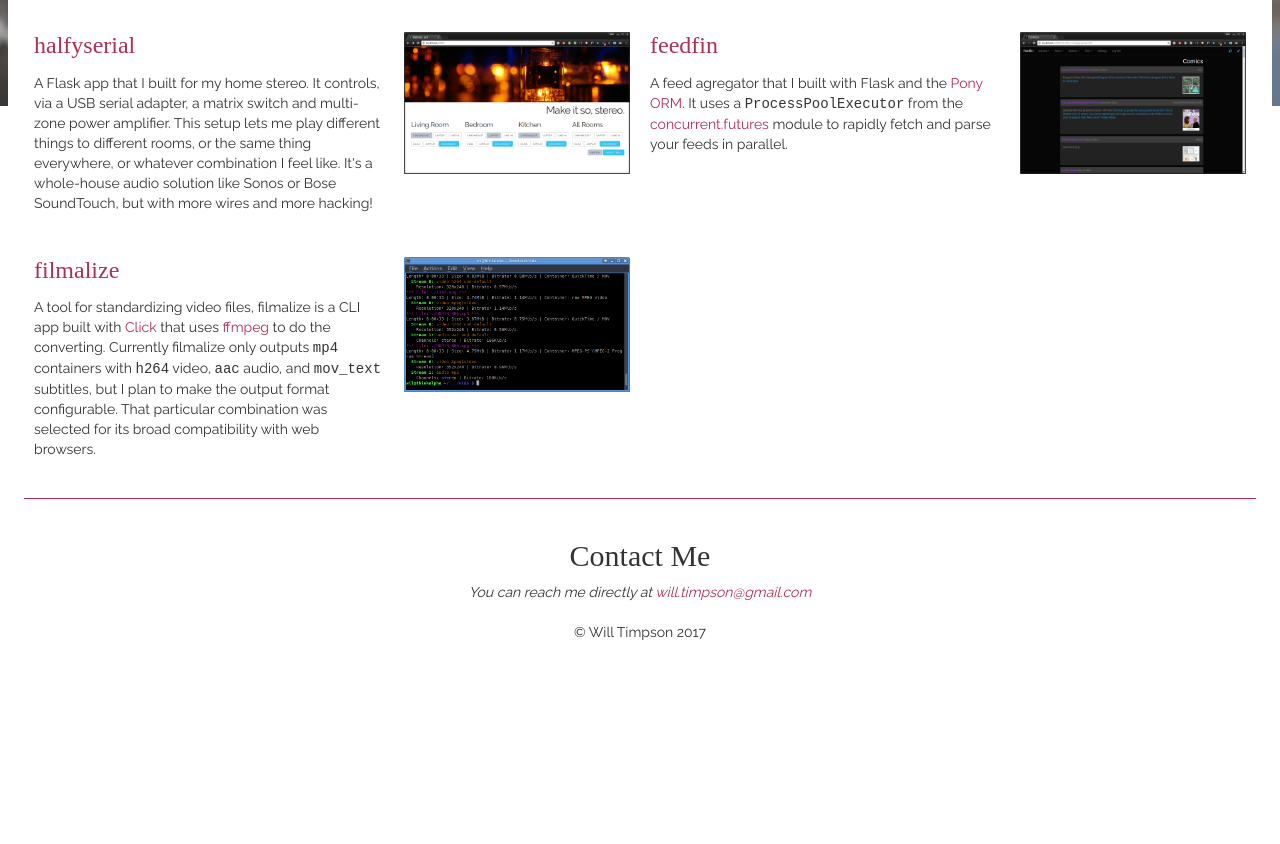
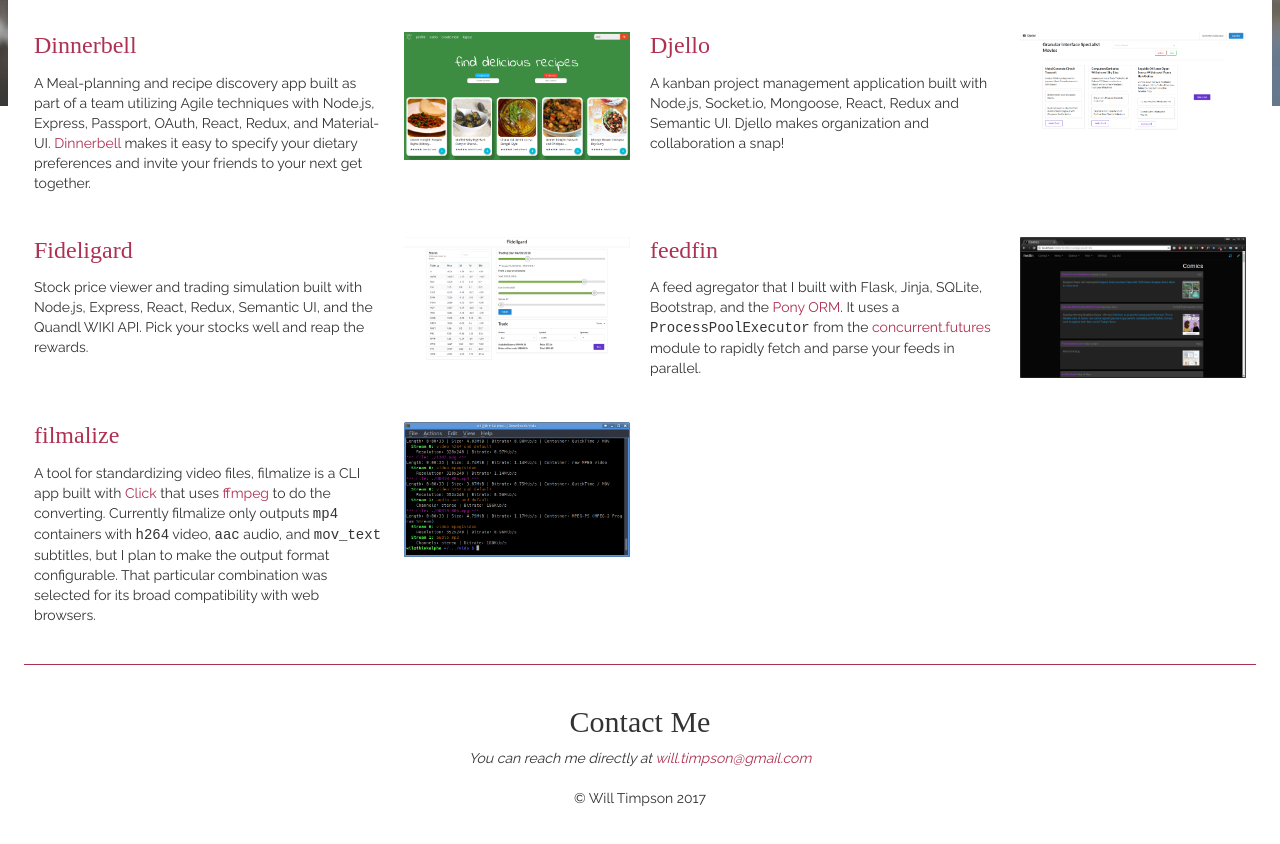
Before and after one commit to thebopshoobop/rwillt, a plain HTML site: page index.html in a window 1280 px wide. Shown: the part 694-1538 px from the top of the page. Drawn offline with nearby package versions, Linux system fonts and the light colour scheme; files that its build step writes are made by us from their sources; a web font is replaced by a local one.

Commit message:
add resume, update projects

```diff
--- a/index.html
+++ b/index.html
@@ -28,6 +28,7 @@
         <a href="https://instagram.com/thebopshoobop/">instagram</a>
         <a href="https://www.hackerrank.com/thebopshoobop">hackerrank</a>
         <a href="https://medium.com/@rwillt">medium</a>
+        <a href="/Will_Timpson-Resume.pdf">resume</a>
       </section>
     </section>
   </header>
@@ -41,6 +42,7 @@
         <a href="https://instagram.com/thebopshoobop/">instagram</a>
         <a href="https://www.hackerrank.com/thebopshoobop">hackerrank</a>
         <a href="https://medium.com/@rwillt">medium</a>
+        <a href="/Will_Timpson-Resume.pdf">resume</a>
       </section>
     </header>
 
@@ -50,8 +52,15 @@
         <section>
           <h3>I am a builder.</h3>
           <p>I've assembled everything from computers to homes to menus. These days I focus on web apps. I'm stocking my toolbox
-            with <a href="https://www.python.org/">Python</a>/<a href="http://flask.pocoo.org/">Flask</a> and <a href="https://nodejs.org/en/">Node.js</a>/
-            <a href="http://expressjs.com/">Express</a> for the server along with <a href="https://facebook.github.io/react/">React</a>            and <a href="https://jquery.com/">jQuery</a> for the browser. My markup is <a href="https://developer.mozilla.org/en-US/docs/Glossary/Semantics">semantic</a>            and my stylesheets are <a href="http://sass-lang.com/">Sassy</a>. Let's build something beautiful together!</p>
+            with
+            <a href="https://www.python.org/">Python</a>/
+            <a href="http://flask.pocoo.org/">Flask</a> and
+            <a href="https://nodejs.org/en/">Node.js</a>/
+            <a href="http://expressjs.com/">Express</a> for the server along with
+            <a href="https://facebook.github.io/react/">React</a> and
+            <a href="https://jquery.com/">jQuery</a> for the browser. My markup is
+            <a href="https://developer.mozilla.org/en-US/docs/Glossary/Semantics">semantic</a> and my stylesheets are
+            <a href="http://sass-lang.com/">Sassy</a>. Let's build something beautiful together!</p>
         </section>
         <aside>
           <a href="img/me.jpg">
@@ -82,24 +91,59 @@
       <h2>Projects</h2>
       <article>
         <section>
-          <h3><a href="https://github.com/thebopshoobop/halfyserial">halfyserial</a></h3>
-          <p>A Flask app that I built for my home stereo. It controls, via a USB serial adapter, a matrix switch and multi-zone
-            power amplifier. This setup lets me play different things to different rooms, or the same thing everywhere, or
-            whatever combination I feel like. It's a whole-house audio solution like Sonos or Bose SoundTouch, but with more
-            wires and more hacking!</p>
+          <h3>
+            <a href="https://github.com/thebopshoobop/Dinnerbell">Dinnerbell</a>
+          </h3>
+          <p>A Meal-planning and recipe discovery app built as part of a team utilizing Agile techniques with Node.js, Express,
+            Passport, OAuth, React, Redux, and Material-UI.
+            <a href="https://dinnerbell.herokuapp.com">Dinnerbell</a> makes it easy to specify your dietary preferences and invite your friends to your next get together.</p>
         </section>
         <aside>
-          <a href="img/halfyserial.jpg">
-              <img src="img/halfyserial.jpg" alt="A screenshot of the halfyserial web app.">
+          <a href="img/dinnerbell.png">
+            <img src="img/dinnerbell.png" alt="A screenshot of the Dinnerbell web app.">
           </a>
         </aside>
       </article>
 
       <article>
         <section>
-          <h3><a href="https://github.com/thebopshoobop/feedfin">feedfin</a></h3>
-          <p>A feed agregator that I built with Flask and the <a href="https://ponyorm.com/">Pony ORM</a>. It uses a <code>ProcessPoolExecutor</code>            from the <a href="https://docs.python.org/3/library/concurrent.futures.html">concurrent.futures</a> module to
-            rapidly fetch and parse your feeds in parallel.</p>
+          <h3>
+            <a href="https://github.com/thebopshoobop/Djello">Djello</a>
+          </h3>
+          <p>A kanban project management application built with Node.js, Socket.io, Mongoose, React, Redux and Semantic UI.
+            Djello makes organization and collaboration a snap!</p>
+        </section>
+        <aside>
+          <a href="img/djello.png">
+            <img src="img/djello.png" alt="A screenshot of the Djello web app.">
+          </a>
+        </aside>
+      </article>
+
+      <article>
+        <section>
+          <h3>
+            <a href="https://github.com/thebopshoobop/Fideligard">Fideligard</a>
+          </h3>
+          <p>Stock price viewer and trading simulation built with Node.js, Express, React, Redux, Semantic UI, and the Quandl
+            WIKI API. Pick your stocks well and reap the rewards.</p>
+        </section>
+        <aside>
+          <a href="img/fideligard.png">
+            <img src="img/fideligard.png" alt="A screenshot of the Fideligard web app.">
+          </a>
+        </aside>
+      </article>
+
+      <article>
+        <section>
+          <h3>
+            <a href="https://github.com/thebopshoobop/feedfin">feedfin</a>
+          </h3>
+          <p>A feed agregator that I built with Flask, Jinja, SQLite, Bootstrap, and the
+            <a href="https://ponyorm.com/">Pony ORM</a>. It uses a
+            <code>ProcessPoolExecutor</code> from the
+            <a href="https://docs.python.org/3/library/concurrent.futures.html">concurrent.futures</a> module to rapidly fetch and parse your feeds in parallel.</p>
         </section>
         <aside>
           <a href="img/feedfin.jpg">
@@ -111,11 +155,17 @@
 
       <article>
         <section>
-          <h3><a href="https://github.com/thebopshoobop/filmalize">filmalize</a></h3>
-          <p>A tool for standardizing video files, filmalize is a CLI app built with <a href="http://click.pocoo.org/6/">Click</a>            that uses <a href="https://www.ffmpeg.org/">ffmpeg</a> to do the converting. Currently filmalize only outputs
-            <code>mp4</code> containers with <code>h264</code> video, <code>aac</code> audio, and <code>mov_text</code> subtitles,
-            but I plan to make the output format configurable. That particular combination was selected for its broad compatibility
-            with web browsers.</p>
+          <h3>
+            <a href="https://github.com/thebopshoobop/filmalize">filmalize</a>
+          </h3>
+          <p>A tool for standardizing video files, filmalize is a CLI app built with
+            <a href="http://click.pocoo.org/6/">Click</a> that uses
+            <a href="https://www.ffmpeg.org/">ffmpeg</a> to do the converting. Currently filmalize only outputs
+            <code>mp4</code> containers with
+            <code>h264</code> video,
+            <code>aac</code> audio, and
+            <code>mov_text</code> subtitles, but I plan to make the output format configurable. That particular combination was selected for its
+            broad compatibility with web browsers.</p>
         </section>
         <aside>
           <a href="img/filmalize.mp4">
@@ -130,7 +180,8 @@
     <section>
       <h2>Contact Me</h2>
       <address>
-        You can reach me directly at <a href="mailto:will.timpson@gmail.com">will.timpson@gmail.com</a>
+        You can reach me directly at
+        <a href="mailto:will.timpson@gmail.com">will.timpson@gmail.com</a>
       </address>
     </section>
 
```
Also changed, not shown: img/dinnerbell.png (added), img/djello.png (added), img/fideligard.png (added), img/halfyserial.jpg (deleted), 1 other file. Lines whose indentation alone changed are shown as unchanged.
